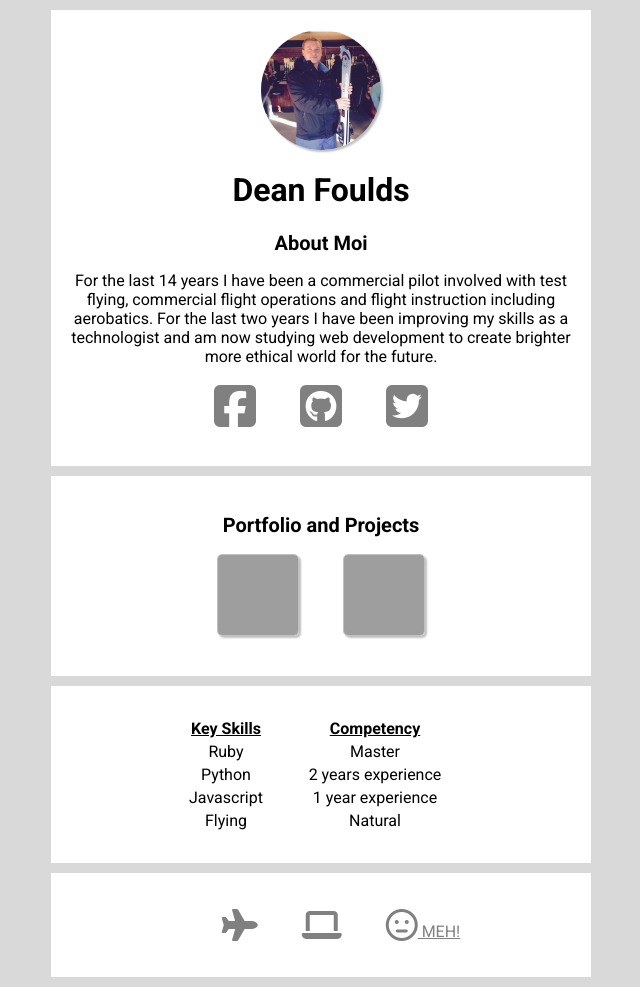
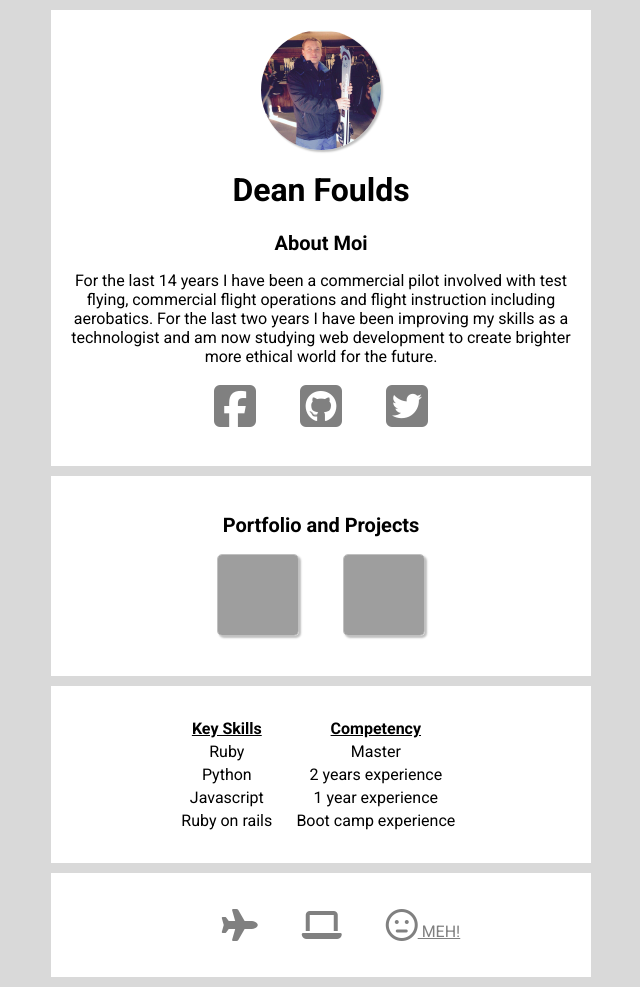
Before and after one commit to Dean-Foulds/profile, a plain HTML site: page index.html in a window 1280 px wide. Shown: the whole page, without its empty margins (319-959 px from the left). Drawn offline with Linux system fonts and the light colour scheme; grey boxes are pictures that could not be loaded.

Commit message:
Skills updated to remove flying part

```diff
--- a/index.html
+++ b/index.html
@@ -77,8 +77,8 @@
           <td>1 year experience</td>
         </tr>
         <tr>
-          <td>Flying</td>
-          <td>Natural</td>
+          <td>Ruby on rails</td>
+          <td>Boot camp experience</td>
         </tr>
       </tbody>
       </table>
```
